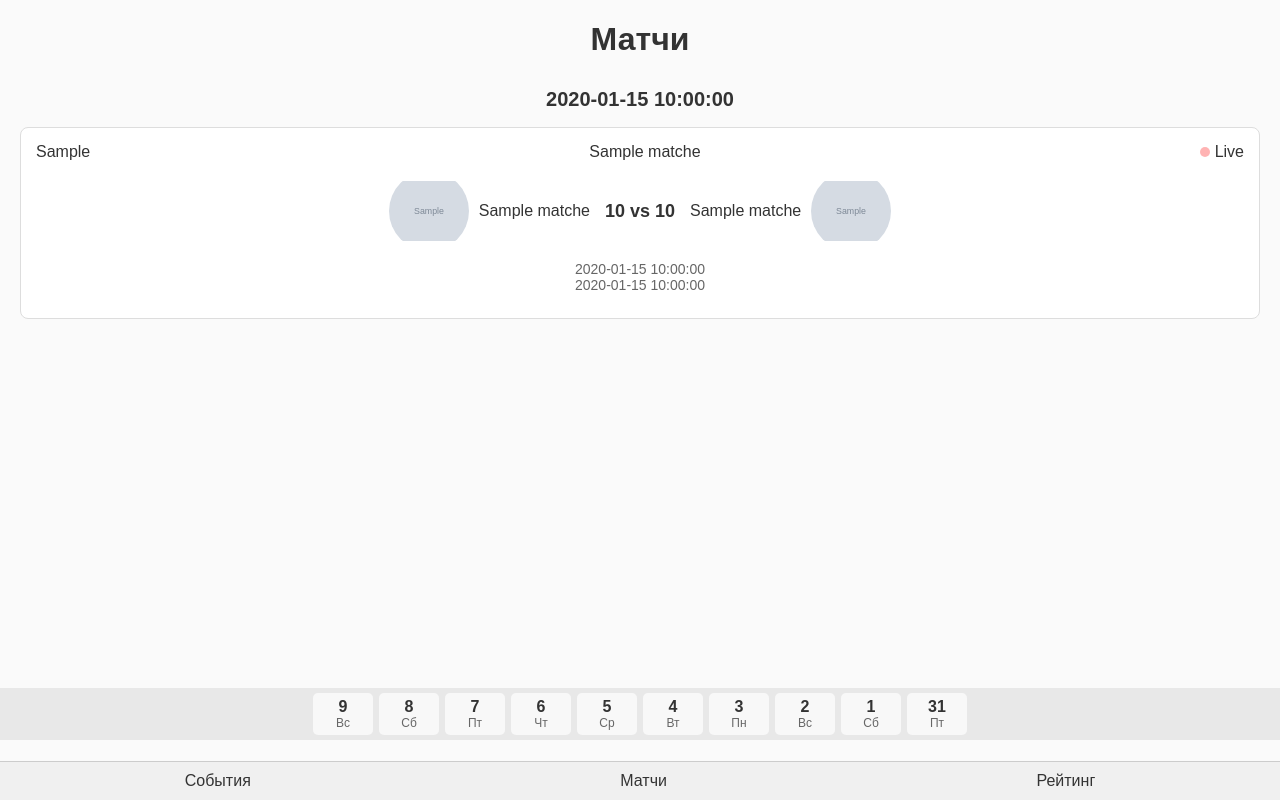
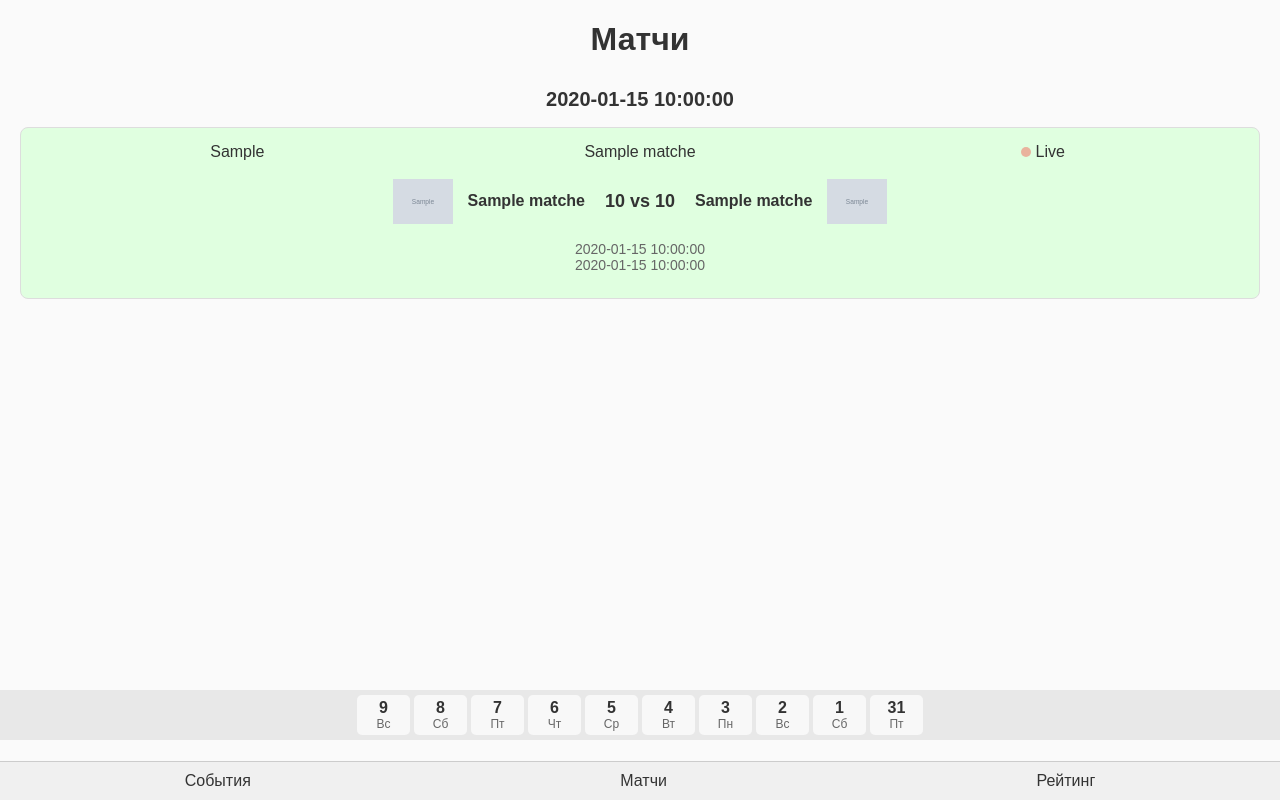
Before and after one commit to LlnZa/cs2, a FastAPI app: page / in a window 1280 px wide. Run offline with FastAPI, Linux system fonts and the light colour scheme; grey boxes marked "Sample" are stand-in pictures; a database or web service that is not in the repository returns one stand-in record (values such as "Sample title"); some libraries are stand-ins or nearby versions.

Commit message:
Update style.css

```diff
--- a/static/style.css
+++ b/static/style.css
@@ -3,7 +3,7 @@ body {
     margin: 20px;
     background: #fafafa;
     color: #333;
-    padding-bottom: 120px; /* чтобы нижний контент не скрывался фиксированными элементами */
+    padding-bottom: 140px; /* чтобы контент не закрывался фиксированными элементами */
 }
 
 h1 {
@@ -12,6 +12,7 @@ h1 {
     margin-bottom: 30px;
 }
 
+/* Стили для списка матчей */
 .match-list {
     list-style-type: none;
     padding: 0;
@@ -26,13 +27,19 @@ h1 {
     text-align: center;
 }
 
+/* Фон для live-матчей */
+.live-match {
+    background: #e0ffe0; /* светло-зелёный фон для матчей в лайве */
+}
+
 .group-date {
     font-size: 20px;
     font-weight: bold;
-    margin: 20px 0 10px 0;
+    margin: 10px 0 10px 0;
     text-align: center;
 }
 
+/* Заголовок матча */
 .match-header {
     display: flex;
     justify-content: space-between;
@@ -41,19 +48,32 @@ h1 {
     font-size: 16px;
 }
 
+.match-header > div {
+    flex: 1;
+    text-align: center;
+}
+
+/* Блок с командами */
 .match-teams {
     display: flex;
     justify-content: center;
     align-items: center;
     margin-bottom: 10px;
+    flex-wrap: wrap;
 }
 
 .match-teams img {
-    width: 80px;  /* увеличена область логотипа */
-    height: 80px;
+    width: 60px;  /* оставляем прежний размер */
+    height: 60px;
     object-fit: contain;
     margin: 0 10px;
-    border-radius: 50%;
+    /* Убираем округление: */
+    border-radius: 0;
+}
+
+.match-teams .team-name {
+    font-weight: bold;
+    margin: 0 5px;
 }
 
 .match-teams .score {
@@ -62,22 +82,31 @@ h1 {
     font-size: 18px;
 }
 
+/* Классы для счета в завершённых матчах */
+.winning {
+    color: green;
+}
+.losing {
+    color: red;
+}
+
+/* Блок с датой и временем матча */
 .match-schedule {
     font-size: 14px;
     color: #666;
     margin-bottom: 10px;
 }
 
-/* Горизонтальный скроллер дат */
+/* Горизонтальный скроллер дат – фиксирован над футером */
 #date-scroller {
     position: fixed;
-    bottom: 60px; /* выше футера */
+    bottom: 60px;
     left: 0;
     right: 0;
     background: #e8e8e8;
     overflow-x: auto;
     white-space: nowrap;
-    padding: 5px 0; /* уменьшенные отступы */
+    padding: 5px 0;
     z-index: 10;
 }
 
@@ -88,11 +117,11 @@ h1 {
 }
 
 .date-item {
-    width: 50px;  /* уменьшенная ширина */
+    width: 45px;
     flex-shrink: 0;
     text-align: center;
-    margin: 0 3px; /* уменьшенные промежутки */
-    padding: 5px;
+    margin: 0 2px;
+    padding: 4px;
     background: #f8f8f8;
     border-radius: 5px;
 }
@@ -139,7 +168,7 @@ h1 {
 @media (max-width: 600px) {
     body {
         margin: 10px;
-        padding-bottom: 140px;
+        padding-bottom: 160px;
     }
     .match-container {
         padding: 10px;
@@ -157,11 +186,10 @@ h1 {
     .footer-nav a {
         font-size: 14px;
     }
-    /* Уменьшаем размеры блока дат, если они не помещаются */
     .date-item {
-        width: 45px;
+        width: 40px;
         margin: 0 2px;
-        padding: 4px;
+        padding: 3px;
     }
 }
 
```
